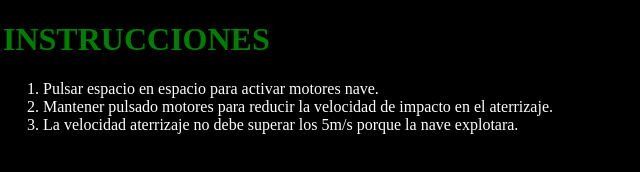
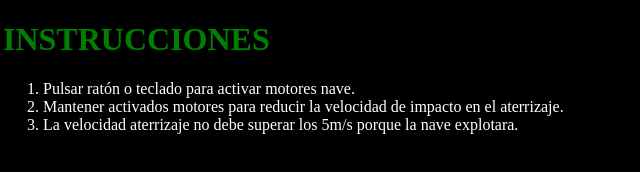
Before and after one commit to JAVIERFERNANDEZVEGA/lunar-landing-javascript-, a plain HTML site: page how.html in a window 1280 px wide. Shown: the full height of the page, 5-645 px from the left. Drawn offline with Linux system fonts and the light colour scheme.

Commit message:
Update how.html

```diff
--- a/how.html
+++ b/how.html
@@ -2,7 +2,7 @@
 <html>
 <head>
  <title></title>
- <meta name="description" content="">
+ <meta name="instrucciones" content="manual juego nave">
  <meta name="viewport" content="width=device-width, initial-scale=1.0">
  <link rel='stylesheet' media='screen and (min-width: 961px)' href='css/had.css'>
  <link rel='stylesheet' media='screen and (max-width: 960px)' href='css/ham.css'>
@@ -12,8 +12,8 @@
  <h1> INSTRUCCIONES</h1>
  <div id="lista">
  <ol>
- <li> Pulsar espacio en espacio para activar motores nave.</li>
- <li> Mantener pulsado motores para reducir la velocidad de impacto en
+ <li> Pulsar  ratón o  teclado para activar motores nave.</li>
+ <li> Mantener activados motores para reducir la velocidad de impacto en
 el aterrizaje.
  </li>
  <li> La velocidad aterrizaje no debe superar los 5m/s porque la nave explotara.</li>
```
